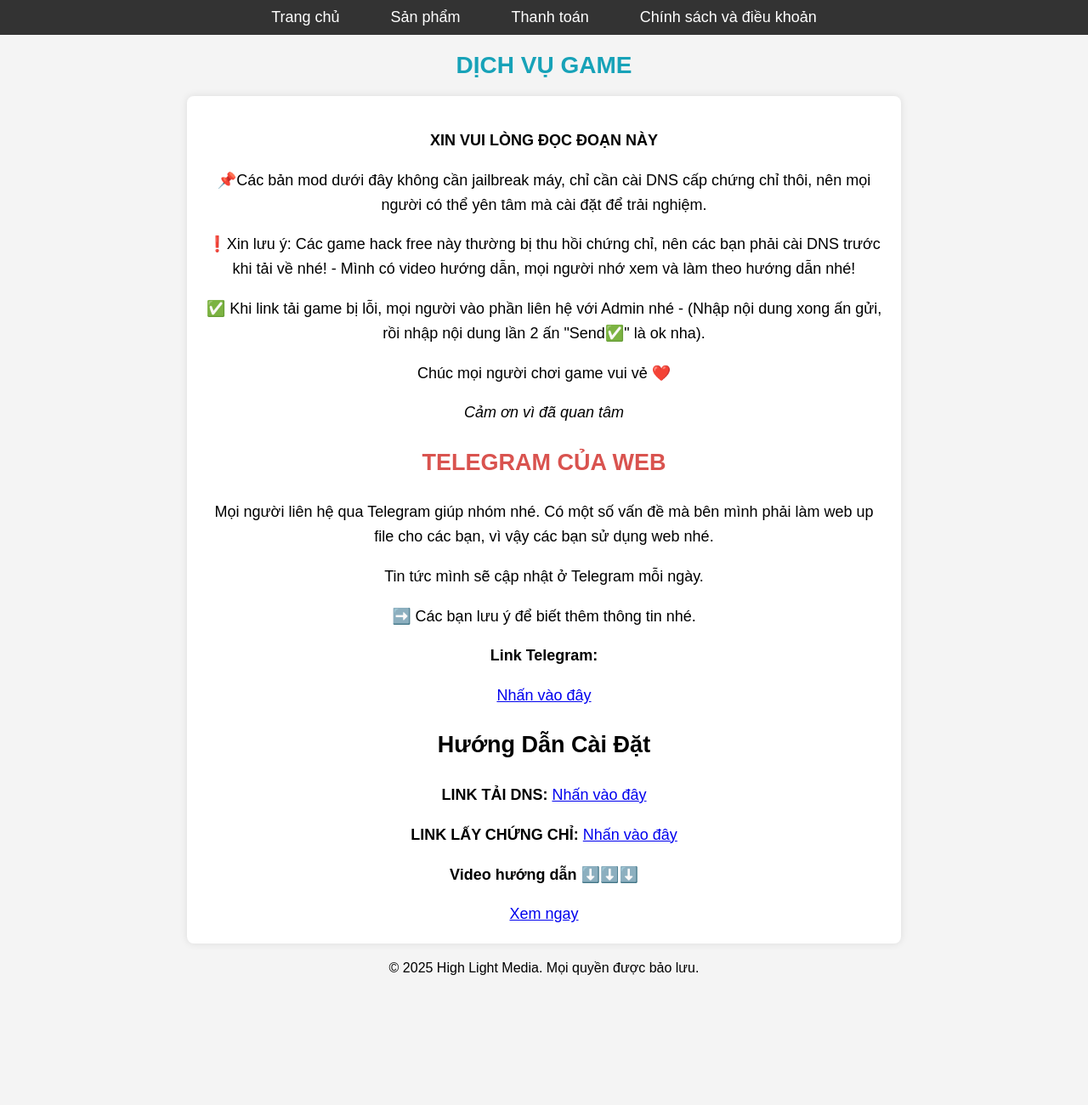
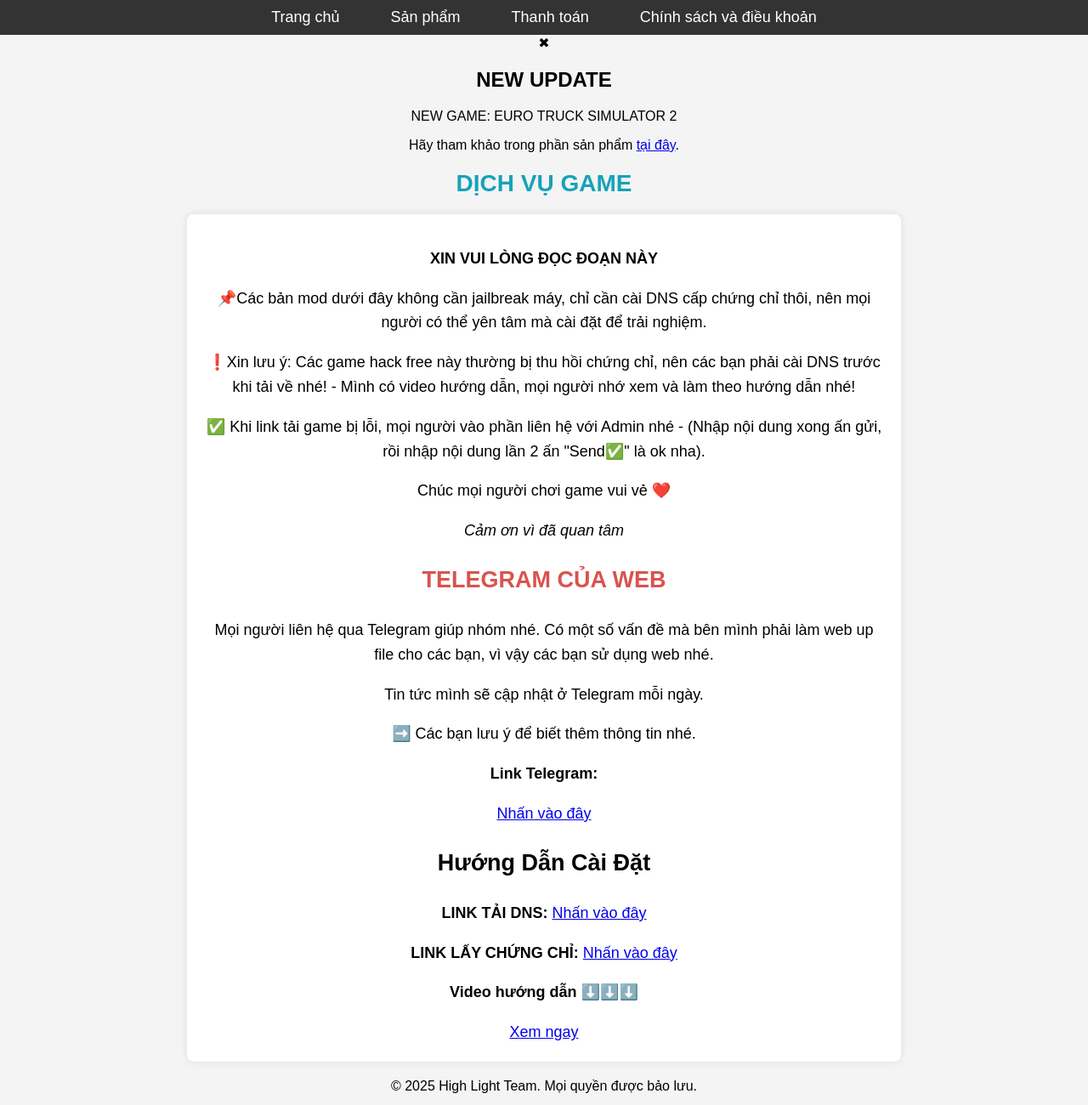
Before and after one commit to BaoBebong55562/dichvugame, a plain HTML site: page index.html in a window 1280 px wide. Shown: the whole page at 85% size. Before the commit the page ends 1164 px from the top, so only its background shows below. Drawn offline with Linux system fonts and the light colour scheme.

Commit message:
Update index.html

```diff
--- a/index.html
+++ b/index.html
@@ -17,6 +17,38 @@
     </nav>
 </body>
 </html>
+    <meta charset="UTF-8">
+    <meta name="viewport" content="width=device-width, initial-scale=1.0">
+    <title>Thông báo cập nhật</title>
+    <link rel="stylesheet" href="style.css">
+</head>
+<body>
+
+    <div id="notification">
+        <span class="close-btn" onclick="closeNotification()">✖</span>
+        <h2 class="rainbow-text">NEW UPDATE</h2>
+        <p>NEW GAME: EURO TRUCK SIMULATOR 2</p>
+        <p>Hãy tham khảo trong phần sản phẩm <a href="sanpham.html">tại đây</a>.</p>
+    </div>
+
+    <script>
+        document.addEventListener("DOMContentLoaded", function() {
+            setTimeout(() => {
+                document.getElementById("notification").classList.add("show");
+            }, 500); // Hiện sau 0.5 giây
+        });
+
+        function closeNotification() {
+            let notification = document.getElementById("notification");
+            notification.classList.remove("show");
+            setTimeout(() => {
+                notification.style.display = "none";
+            }, 500); // Ẩn sau 0.5 giây
+        }
+    </script>
+
+
+
 <!DOCTYPE html>
 <html lang="vi">
 <head>
@@ -48,13 +80,13 @@
     </section>
     <div class="links-box">
         <h2>Hướng Dẫn Cài Đặt</h2>
-        <p><strong>LINK TẢI DNS:</strong> <a href="https://web1s.asia/9W7MoiEszc/" target="_blank">Nhấn vào đây</a></p>
+        <p><strong>LINK TẢI DNS:</strong> <a href="https://khoindvn.io.vn/" target="_blank">Nhấn vào đây</a></p>
         <p><strong>LINK LẤY CHỨNG CHỈ:</strong> <a href="https://khoindvn.io.vn/" target="_blank">Nhấn vào đây</a></p>
         <p><strong>Video hướng dẫn ⬇️⬇️⬇️</strong></p>
         <a href="https://youtu.be/hoVoi1ilf-s" target="_blank">Xem ngay</a>
     </div>
 </main>
 <footer class="footer">
-    <p>&copy; 2025 High Light Media. Mọi quyền được bảo lưu.</p>
+    <p>&copy; 2025 High Light Team. Mọi quyền được bảo lưu.</p>
 </footer>
 <script src="protect.js"></script> <!-- Gọi file JS để chặn sao chép -->
```
